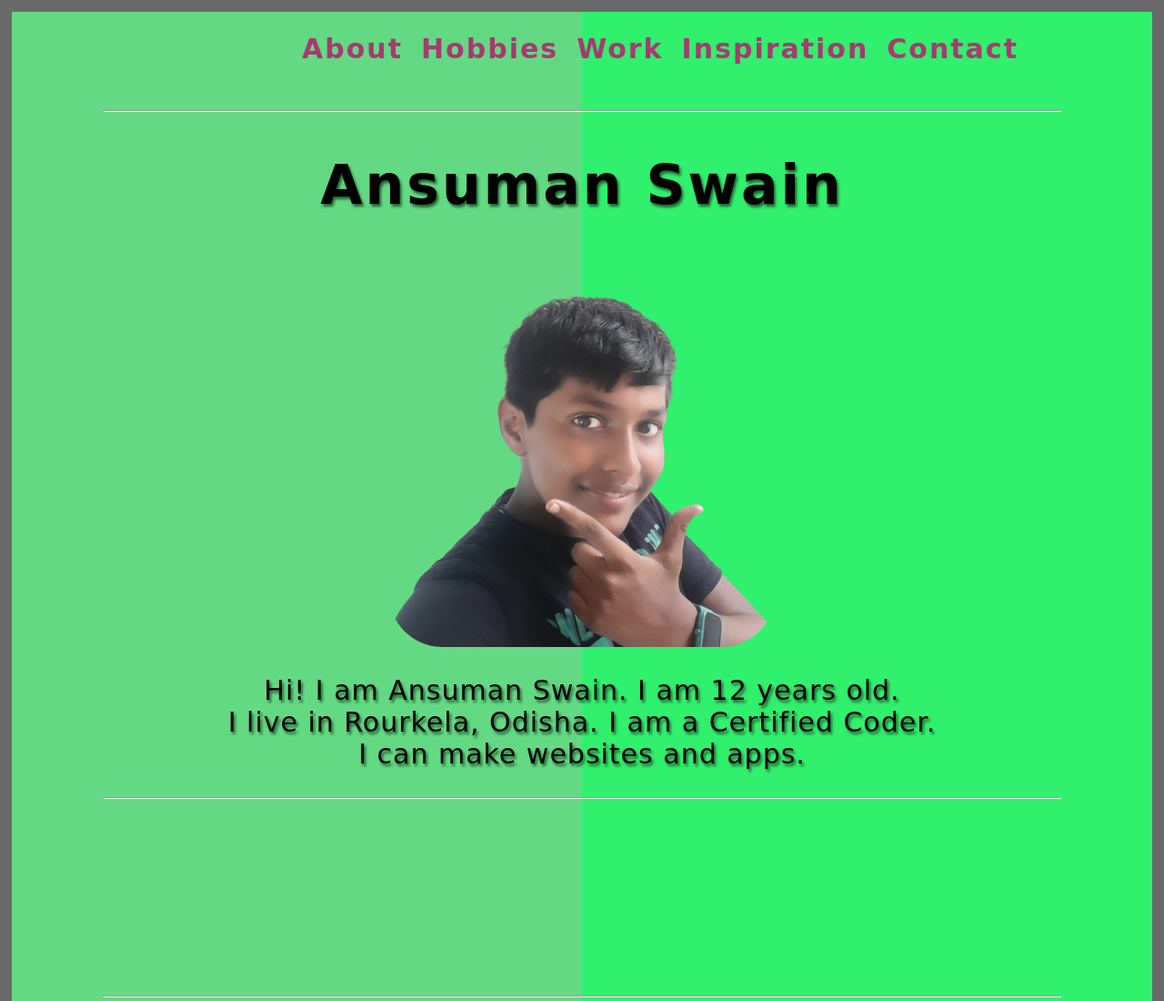
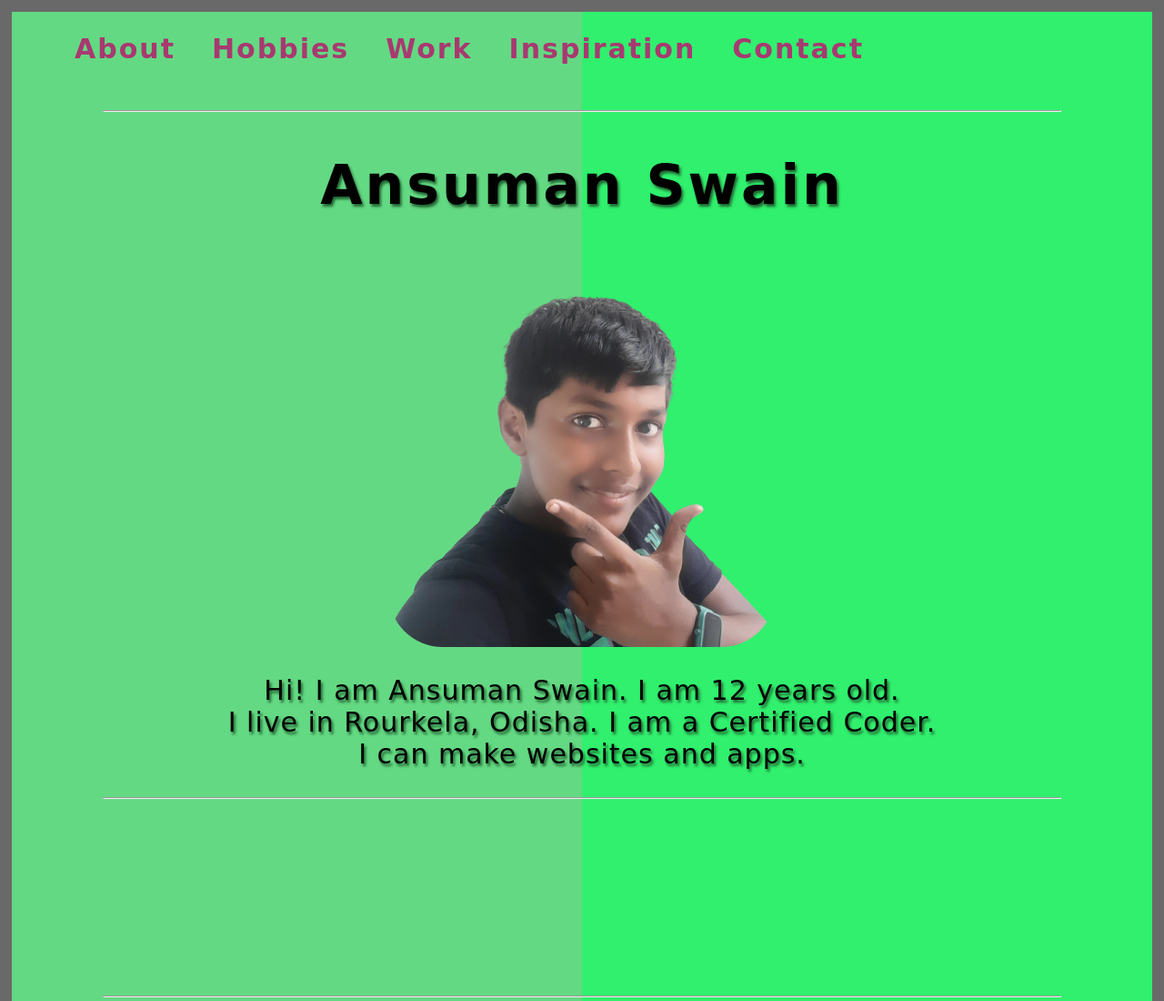
Before and after one commit to CoderDoder/My-favourite, a plain HTML site: page index.html in a window 1280 px wide. Shown: the top 1100 px of the page at 91% size. Drawn offline with Linux system fonts and the light colour scheme; a script that the page names is missing; a web font is replaced by a local one.

Commit message:
Add files via upload

```diff
--- a/style.css
+++ b/style.css
@@ -40,7 +40,7 @@ h2{
     position:absolute;
     top:10px;
     cursor:pointer;
-    right:150px;
+    right:300px;
 
 }
 .link{
@@ -49,9 +49,10 @@ h2{
     font-family: cursive;
     padding:10px;
     font-size:30px;
-    word-spacing: 100px;
+    word-spacing: 1000px;
     font-weight: 600;
     letter-spacing: 2px;
+    padding-right: 30px;
 
 }
 
```
